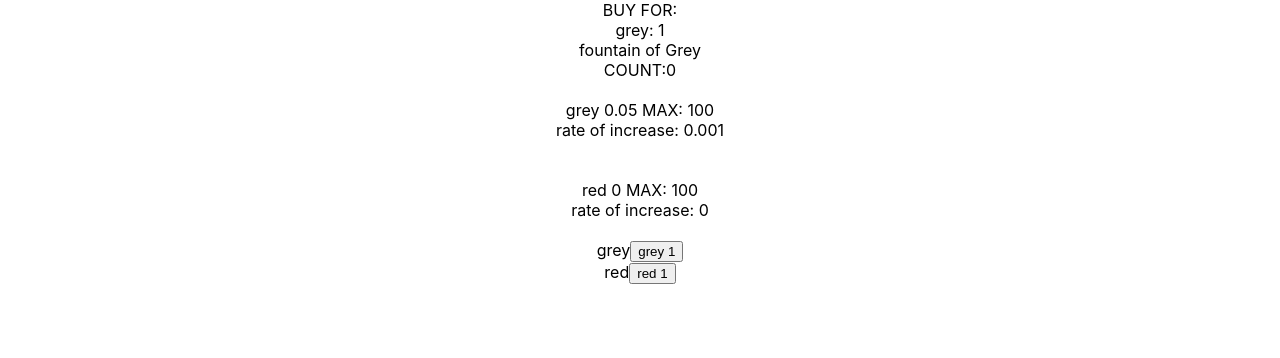
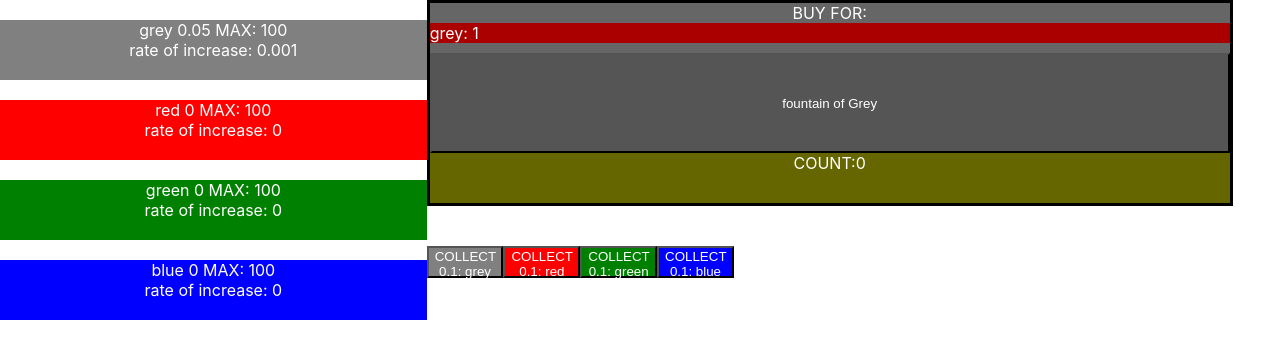
Before and after one commit to altruios/clicker-game, a React (Create React App) app: page / in a window 1280 px wide. Shown: the top 358 px of the page. Built offline with nearby package versions, Linux system fonts and the light colour scheme.

Commit message:
unlocks now a thing. and things are a bit better css wise.
but code is still a bit of a mess... it works, just as straightforward as I think I can make it.

```diff
--- a/src/App.js
+++ b/src/App.js
@@ -20,6 +20,7 @@ class App extends React.Component
    this.checkBuyingStatus = this.checkBuyingStatus.bind(this);
    this.buyState = this.buyStatus.bind(this);
    this.handleBuildingBuy = this.handleBuildingBuy.bind(this);
+   this.unlock = this.unlock.bind(this);
   }
   gameTime()
     {
@@ -55,11 +56,34 @@ class App extends React.Component
   }
   handleBuildingBuy(event)
     {
-    console.log(event.target);
     const name = event.target.name;
     const targetBuilding = this.state.buildings.find(building=>building.name === name)
     if(targetBuilding.isBuyable)
       {
+      const unlocks = targetBuilding.unlocks;
+      if(unlocks.length>0)
+        {
+        unlocks.forEach(whatToUnlock=>
+          {
+          if(whatToUnlock.type == "resource")
+            {
+            this.setState((prevState)=>
+              {
+              const newResources = prevState.resources.map(resource=>
+                {
+                if(whatToUnlock.name === resource.name)
+                  {
+                  resource.isUnlocked = true;
+                }
+                return resource;
+              });
+              return {resources:newResources}
+            });
+          }
+
+
+        });
+      }
       this.buy(targetBuilding);
     }
   }
@@ -114,6 +138,10 @@ class App extends React.Component
         buildings:newBuildings,
       }
     });
+
+  }
+  unlock(whatToUnlock)
+    {
 
   }
   handleClicker(event)
@@ -245,9 +273,9 @@ class App extends React.Component
   return (
 
         <div className="App">
-        {buildings}
-        {resources}
-        {clickers}
+        <div className="buildingContainer">{buildings}</div>
+        <div className="resourceContainer">{resources}</div>
+        <div className="clickerContainer">{clickers}</div>
         </div>
        );
       }
--- a/src/Building.js
+++ b/src/Building.js
@@ -4,24 +4,32 @@ function Building(props)
 	{
 	if(props.isUnlocked)
 		{
+		const buyClass = props.isBuyable ? "afford": "cantAfford";
 		const PriceList = props.buyPrice.map(price=>
 			{
 			return(
 				<div>
 					{price.name}: {price.cost}
 				</div>
-		)
-				})
+			)
+		})
 
 		return(
 
-		<div>
-			<div> BUY FOR:{PriceList} </div>
-		{props.isBuyable ? <button name={props.name} onClick={props.handleBuildingBuy}>
-		{props.name}
+		<div className="building">
+			<div className="buildingTitle"> BUY FOR:
 
-		</button>:<div>{props.name}</div>}
-			<div> COUNT:{props.count}
+				<div className={buyClass}>{PriceList}</div>
+
+			</div>
+			 <div className="buildingBuyContainer">
+				{props.isBuyable ?
+					<button name={props.name} onClick={props.handleBuildingBuy} className="buildingBuyBTN">{props.name}</button>
+					:
+					<button name={props.name} className="buildingNoBuyBTN">{props.name}</button>
+				}
+			</div>
+			<div className="counter"> COUNT:{props.count}
 		</div>
 		</div>
 
--- a/src/Clicker.js
+++ b/src/Clicker.js
@@ -5,12 +5,13 @@ function Clicker(props)
 
 	return(
 		<div>
-		{props.name}
 		<button
+			style={{backgroundColor:props.name}}
+			className="clickerBTN"
 			name={props.name}
 			onClick={props.handleClicker}
 			value={props.value} >
-				{props.name} {props.value}
+				COLLECT {props.value}: {props.name}
 
 		</button>
 		</div>
--- a/src/Resource.js
+++ b/src/Resource.js
@@ -1,16 +1,22 @@
 import React from 'react';
 function Resource(props)
 	{
+	if(props.isUnlocked)
+		{
 		return(
-		<div>
+			<div className="resource">
 			<br/>
+			<div style={{backgroundColor:props.name, color:"#ffffff"}}>
 			{props.name}  {props.amount>0? props.amount : "0"} MAX: {props.max}<br />
 			rate of increase: {props.changePerTick}
 	<br /><br />
 			</div>
-
-
+			</div>
 		)
+	}
+	else{
+		return null;
+	}
 }
 
 export default Resource;
--- a/src/gameData.js
+++ b/src/gameData.js
@@ -9,6 +9,8 @@ const gameData={
 			buyPrice:[{name:"grey", cost: 1}],
 			count:0,
 			subjectsOfIncrease:[{name:"grey", amount: 0.1, max: 120}],
+						unlocks:[],
+
 			increaseRatio:0.1,
          	isBuyable:false,
             sellPrice:0.5,
@@ -20,12 +22,61 @@ const gameData={
 			buyPrice:[{name:"grey", cost: 0.5}, {name:"red", cost: 1}],
 			count:0,
 			subjectsOfIncrease:[{name:"red", amount: 0.1, max: 100}],
+						unlocks:[],
+
+			increaseRatio:2,
+         	isBuyable:false,
+            sellPrice:0.5,
+           	isUnlocked:false
+         	 },
+
+			{
+			name:"fountain of green",
+			buyPrice:[{name:"grey", cost: 0.5}, {name:"green", cost: 1}],
+			count:0,
+			subjectsOfIncrease:[{name:"green", amount: 0.1, max: 100}],
+						unlocks:[],
+
+			increaseRatio:2,
+         	isBuyable:false,
+            sellPrice:0.5,
+           	isUnlocked:false
+         	 },
+
+			{
+			name:"fountain of blue",
+			buyPrice:[{name:"grey", cost: 0.5}, {name:"blue", cost: 1}],
+			count:0,
+			subjectsOfIncrease:[{name:"blue", amount: 0.1, max: 100}],
+						unlocks:[],
+
+			increaseRatio:2,
+         	isBuyable:false,
+            sellPrice:0.5,
+           	isUnlocked:false
+         	 },
+         	 	{
+			name:"fountain of white",
+			buyPrice:[{name:"grey", cost: 0.5}, {name:"red", cost: 1},{name:"green", cost: 1},{name:"blue", cost: 1}],
+			count:0,
+			subjectsOfIncrease:[{name:"grey", amount: 0.1, max: 100},{name:"red", amount: 0.1, max: 100},{name:"green", amount: 0.1, max: 100},{name:"blue", amount: 0.1, max: 100}],
+			unlocks:[],
+			increaseRatio:2,
+         	isBuyable:false,
+            sellPrice:0.5,
+           	isUnlocked:false
+         	 },
+			{
+			name:"fountain of purple",
+			buyPrice:[{name:"red", cost: 50}, {name:"blue", cost: 50}],
+			count:0,
+			subjectsOfIncrease:[{name:"blue", amount: 0.1, max: 100},{name:"red", amount: 0.1, max: 100},{name:"purple", amount: 0.1, max: 50}],
+			unlocks:[{name:"purple", type:"resource"}],
 			increaseRatio:2,
          	isBuyable:false,
             sellPrice:0.5,
            	isUnlocked:false
          	 }
-
 		],
 	clickerData:
 		[
@@ -34,14 +85,28 @@ const gameData={
 			building:false,
 			subjectsOfIncrease:[{name:"grey", amount: 0.1, max: 10}],
            	isUnlocked:true,
-           	amount:1
+           	amount:0.1
            },
            	{
 			name:"red",
 			building:true,
 			subjectsOfIncrease:[{name:"red", amount: 0.1, max:10}],
-           	isUnlocked:false,
-           	amount:1
+           	isUnlocked:true,
+           	amount:0.1
+           },
+           	{
+			name:"green",
+			building:true,
+			subjectsOfIncrease:[{name:"green", amount: 0.1, max:10}],
+           	isUnlocked:true,
+           	amount:0.1
+           }     ,
+           	{
+			name:"blue",
+			building:true,
+			subjectsOfIncrease:[{name:"blue", amount: 0.1, max:10}],
+           	isUnlocked:true,
+           	amount:0.1
            }
 
 		],
@@ -60,9 +125,28 @@ const gameData={
 			isUnlocked:true,
 			changePerTick:0,
          	amount:0
-
-
-         	 }
+         	 },
+         	{
+			name:"green",
+			max:100,
+			isUnlocked:true,
+			changePerTick:0,
+         	amount:0
+         	},
+         	{
+			name:"blue",
+			max:100,
+			isUnlocked:true,
+			changePerTick:0,
+         	amount:0
+         	},
+         	{
+			name:"purple",
+			max:100,
+			isUnlocked:false,
+			changePerTick:0,
+         	amount:0
+         	}
 
 		]
 	}
--- a/src/index.css
+++ b/src/index.css
@@ -11,3 +11,105 @@ code {
   font-family: source-code-pro, Menlo, Monaco, Consolas, 'Courier New',
     monospace;
 }
+.App{
+	display:grid;
+	grid-template-areas:
+	"resourceContainer buildingContainer"
+	"resourceContainer clickerContainer";
+	grid-template-columns: 2fr 4fr;
+}
+
+
+.resourceContainer
+	{
+	grid-area:resourceContainer;
+	display: flex;
+	flex-flow:column nowrap;
+
+}
+.buildingContainer{
+	grid-area:buildingContainer;
+	display:flex;
+	flex-flow: row wrap;
+}
+.clickerContainer{
+	grid-area:clickerContainer;
+	display: flex;
+	flex-flow: row nowrap;
+}
+.building{
+	background-color: #ffffff;
+	border:solid;
+	display:grid;
+	grid-template-areas:
+		"buildingTitle"
+		"CostContainer"
+		"buildingBuyContainer";
+	grid-template-rows: 1fr 2fr 1fr;
+	height: 200px;
+	width:800px;
+}
+.buildingTitle{
+	grid-area:buildingTitle;
+	background-color: #666666;
+	color:#ffffff;
+	display: flex;
+	flex-flow:column nowrap;
+}
+.counter{
+	background-color: #666600;
+	color: #ffffff;
+}
+.building{}
+.costContainer{
+	display: flex;
+	flex-flow:column nowrap;
+	grid-area:CostContainer;
+}
+.buildingBuyContainer{
+	grid-area:buildingBuyContainer;
+	display: contents;
+
+
+}
+
+.afford{
+	background-color: #00aa00;
+	color:#ffffff;
+	display:flex;
+	flex-flow: row nowrap;
+	white-space: 10px;
+}
+.cantAfford{
+	background-color: #aa0000;
+	color:#ffffff;
+		display:flex;
+
+	flex-flow: row nowrap;
+
+}
+.buyPrice{
+	color:#ff00ff;
+}
+.buildingBuyBTN{
+background-color:#60aa60;
+color:#ffffff;
+}
+.buildingNoBuyBTN{
+background-color:#555555;
+color:#ffffff;
+
+}
+.clickerBTN{
+	height:4vh;
+	width:6vw;
+	color:#ffffff;
+}
+.clickerBTN:hover{
+	color:#aaaaaa;
+}
+.clickerBTN:focus{
+	background-color:#555555;
+	border:solid;
+
+}
```
Lines whose indentation alone changed are shown as unchanged.
